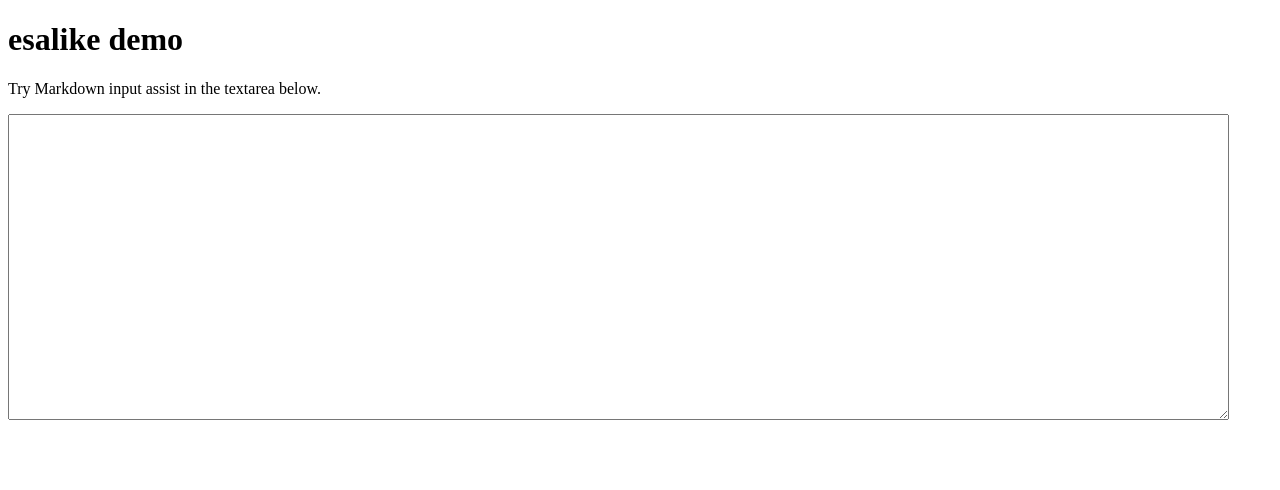
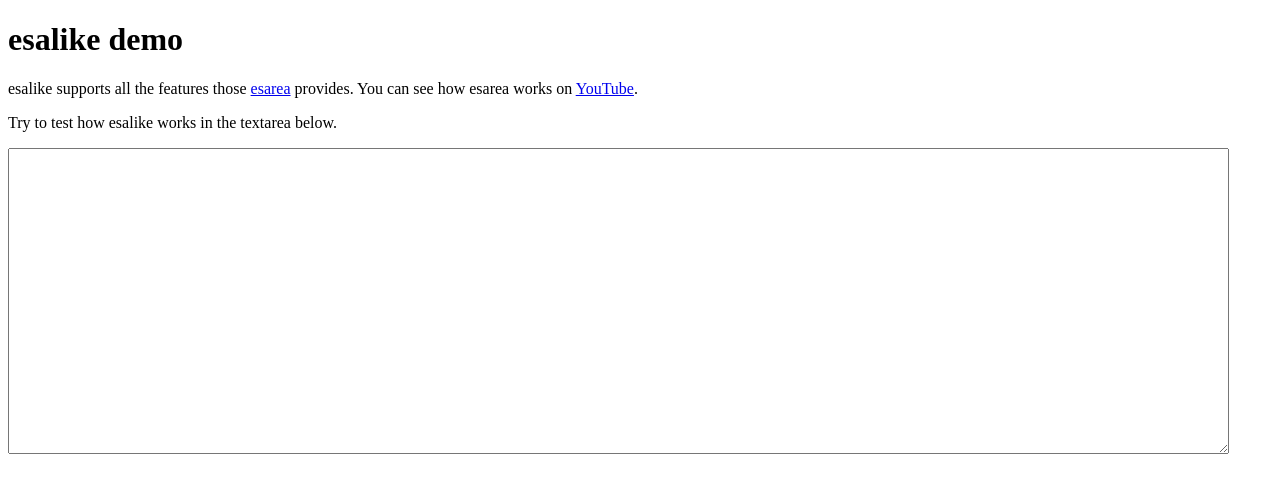
Before and after one commit to willnet-inc/esalike, a website built with webpack: page apps/demo/index.html in a window 1280 px wide. Built offline with nearby package versions, Linux system fonts and the light colour scheme.

Commit message:
Add links for esarea

```diff
--- a/apps/demo/index.html
+++ b/apps/demo/index.html
@@ -11,8 +11,13 @@
 <body>
   <h1>esalike demo</h1>
   <p>
-    Try Markdown input assist in the textarea below.
+    esalike supports all the features those <a href="https://chrome.google.com/webstore/detail/esarea/pjhancoeamcahkmbmgoonbaggjbpijoc?hl=ja" target="_blank">esarea</a> provides. You can see how esarea works on <a href="https://www.youtube.com/watch?v=WuHF8omY2NY" target="_blank">YouTube</a>.
   </p>
+
+  <p>
+    Try to test how esalike works in the textarea below.
+  </p>
+
   <div width="1024px">
     <textarea id="editor" cols="150" rows="20"></textarea>
   </div>
```
